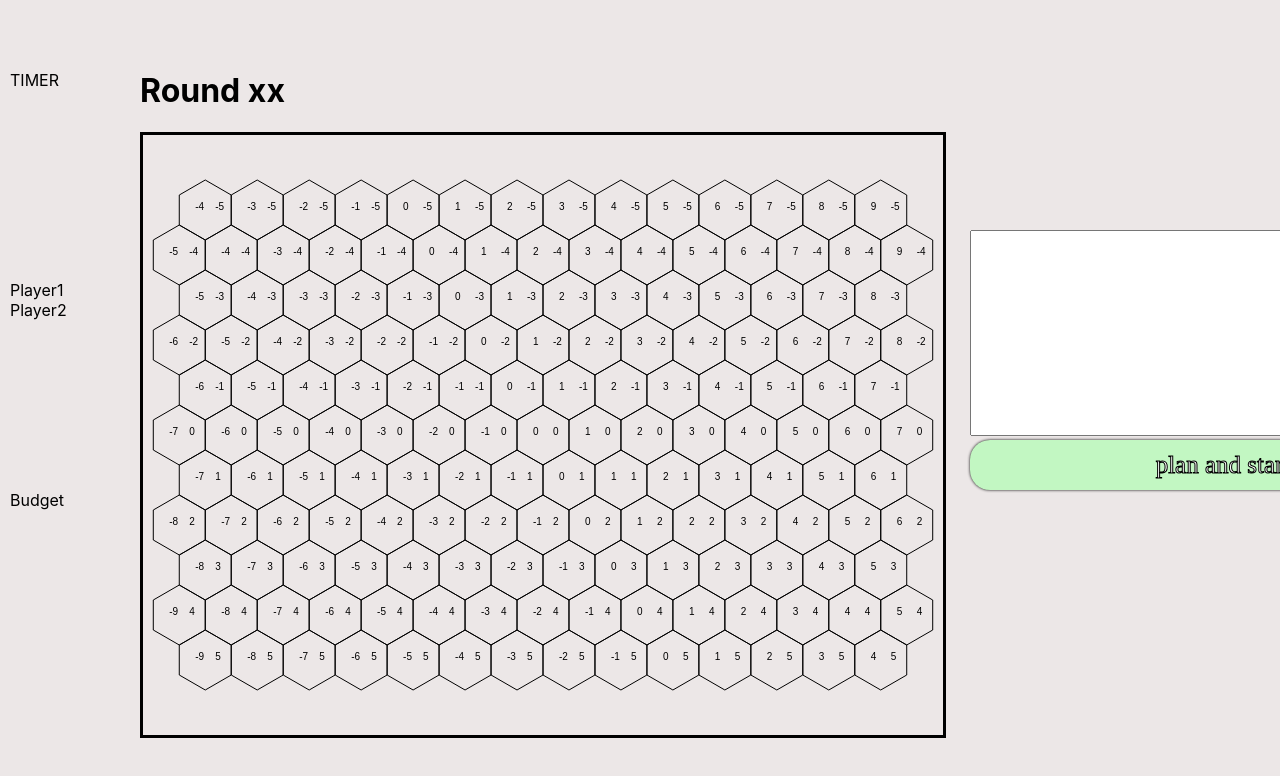
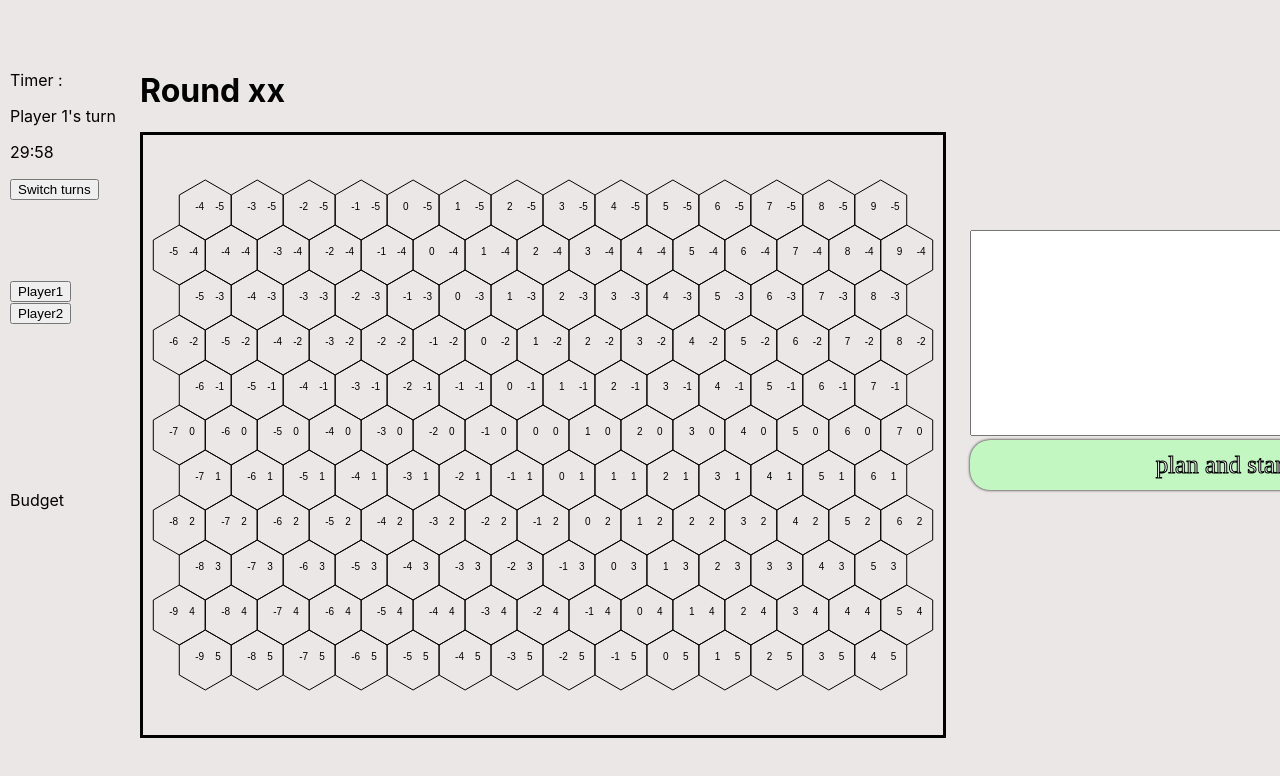
Before and after one commit to BezTTTT/PJOOP-Front, a React (Create React App) app: page / in a window 1280 px wide. Both pictures are taken after a click on the button "START". Shown: the top 776 px of the page. Built offline with nearby package versions, Linux system fonts and the light colour scheme.

Commit message:
add timer for 2 players

```diff
--- a/src/components/ingame/PlayMenu.jsx
+++ b/src/components/ingame/PlayMenu.jsx
@@ -1,17 +1,20 @@
 import Canvas from "../Canvas";
 import React from "react";
 import "./SubmitStyles.css";
+import Timer from "./Timer";
 
 function PlayMenu() {
   return (
     <div className="center">
       <div className="grid-container">
         <div className="leftrower">
-          <div>TIMER</div>
+          <div>
+            Timer : <Timer />
+          </div>
           <div className="block">
-            <label>Player1</label>
+            <button>Player1</button>
             <div className="block">
-              <label>Player2</label>
+              <button>Player2</button>
             </div>
           </div>
           <div className="block">
--- /dev/null
+++ b/src/components/ingame/Timer.jsx
@@ -0,0 +1,45 @@
+import React, { useState, useEffect } from "react";
+
+function CountdownTimer() {
+  const [timeLeft, setTimeLeft] = useState(30 * 60);
+  const [playerTurn, setPlayerTurn] = useState(1);
+  const [previousTime, setPreviousTime] = useState(30 * 60);
+
+  useEffect(() => {
+    const intervalId = setInterval(() => {
+      setTimeLeft((prevTime) => prevTime - 1);
+    }, 1000);
+
+    return () => clearInterval(intervalId);
+  }, []);
+
+  useEffect(() => {
+    if (timeLeft === 0) {
+      setPlayerTurn((prevPlayerTurn) => (prevPlayerTurn === 1 ? 2 : 1));
+      setPreviousTime(timeLeft);
+      setTimeLeft(previousTime);
+    }
+  }, [timeLeft]);
+
+  const minutes = Math.floor(timeLeft / 60);
+  const seconds = timeLeft % 60;
+
+  const switchTurns = () => {
+    setPlayerTurn((prevPlayerTurn) => (prevPlayerTurn === 1 ? 2 : 1));
+    setPreviousTime(timeLeft);
+    setTimeLeft(previousTime);
+  };
+
+  return (
+    <div>
+      <p>Player {playerTurn}'s turn</p>
+      <p>
+        {minutes.toString().padStart(2, "0")}:
+        {seconds.toString().padStart(2, "0")}
+      </p>
+      <button onClick={switchTurns}>Switch turns</button>
+    </div>
+  );
+}
+
+export default CountdownTimer;
```
